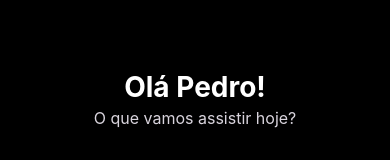
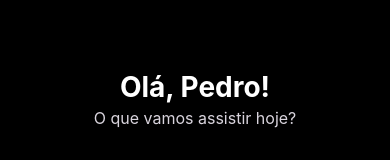
Before and after one commit to IsabelaHonorio/PopMovie, a React Native app: screen /Principal in a window 390 px wide. Shown: the part 242-402 px from the top of the page. Built offline with nearby package versions, Linux system fonts and the light colour scheme.

Commit message:
Update Tela_principal.js

```diff
--- a/Tela_principal.js
+++ b/Tela_principal.js
@@ -22,7 +22,7 @@ export default function TelaPrincipal({ navigation, route }) {
       <View style={styles.centralArea}>
 
 
-        <Text style={styles.title}>Olá {apelido || 'Pedro'}!</Text>
+        <Text style={styles.title}>Olá, {apelido || 'Pedro'}!</Text>
         <Text style={styles.text}>O que vamos assistir hoje?</Text>
 
         <Image
```
